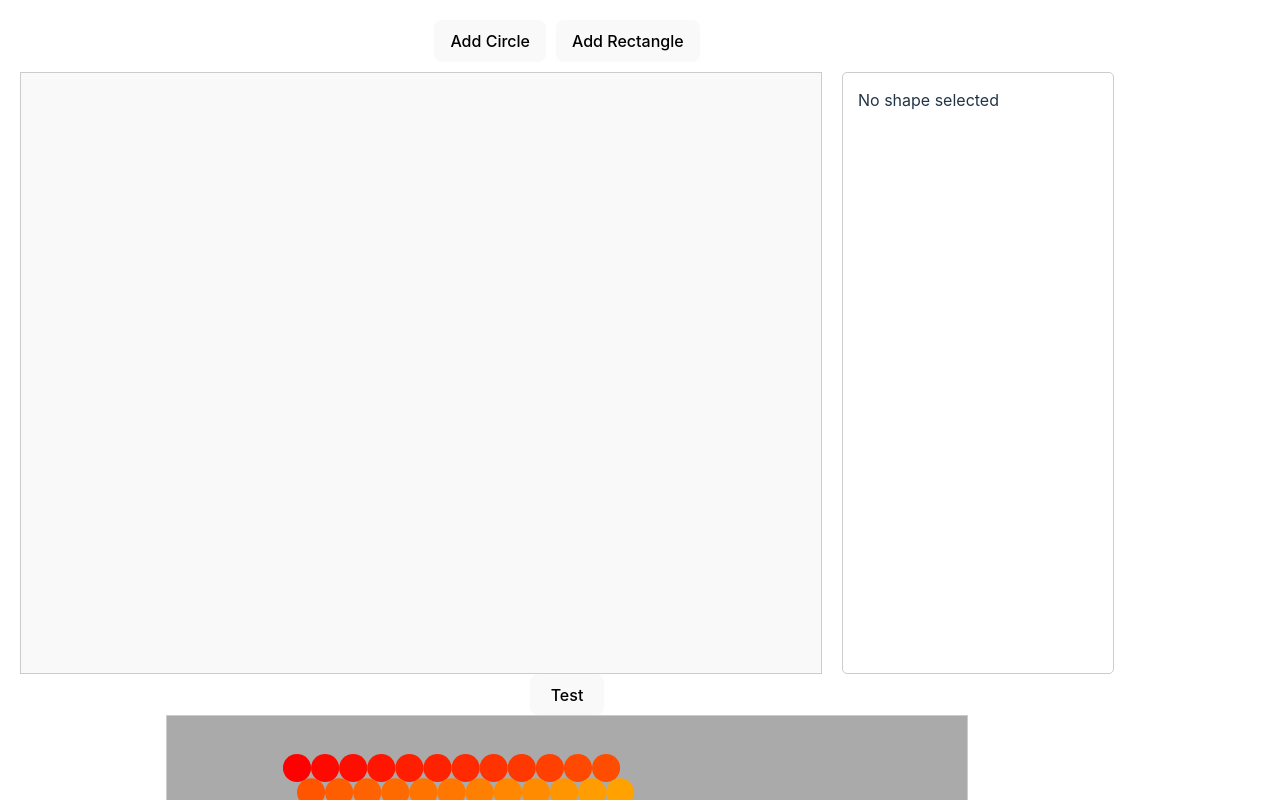
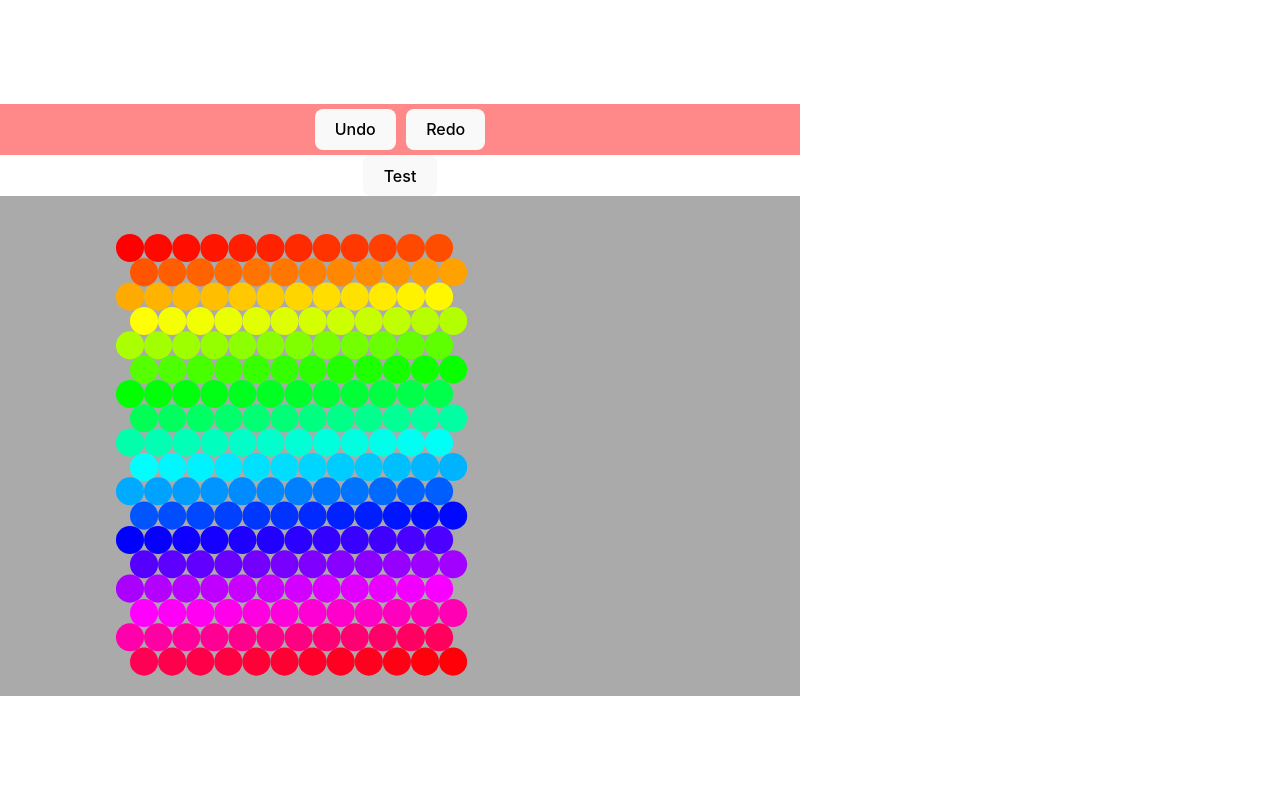
Before and after one commit to jeppewl/my-drawing-app-1, a React (Vite) app: page / in a window 1280 px wide. Shown: the top 800 px of the page. Built offline with nearby package versions, Linux system fonts and the light colour scheme.

Commit message:
ny app, opdeling i components, specialiseret toolbar

```diff
--- a/src/App.tsx
+++ b/src/App.tsx
@@ -56,7 +56,15 @@ const App = () => {
           />
         }
       </div>
-      <BeadCanvas />
+      {/* <div
+        style={{
+          display: "flex",
+          flexDirection: "column",
+          alignItems: "center",
+        }}
+      >
+        <BeadCanvas />
+      </div> */}
     </div>
   );
 };
--- /dev/null
+++ b/src/BeadApp.tsx
@@ -0,0 +1,81 @@
+import { useRef, useState } from "react";
+import BeadCanvas from "./components/BeadCanvas";
+import { mapToHueGradient } from "./utils/colorUtils";
+import { PaintChange } from "./types/paintchange";
+import BeadToolbar from "./components/BeadToolbar";
+
+const BeadApp = () => {
+  const rowLength = 12;
+  const rows = 18;
+  const dotCount = rowLength * rows;
+
+  const [hexArr, setHexArr] = useState(() => {
+    const arr = Array.from({ length: dotCount }, (_, i) =>
+      mapToHueGradient(i * (100 / dotCount), 0, 100),
+    );
+
+    return arr;
+  });
+
+  const undoStack = useRef<PaintChange[][]>([]);
+  const redoStack = useRef<PaintChange[][]>([]);
+
+  const handleUndo = (e: React.MouseEvent) => {
+    const stroke = undoStack.current.pop();
+    if (!stroke) return;
+
+    redoStack.current.push(stroke);
+
+    setHexArr((prev) => {
+      const next = [...prev];
+
+      stroke.forEach((change) => {
+        next[change.id] = change.prevColor;
+      });
+
+      return next;
+    });
+  };
+
+  const handleRedo = (e: React.MouseEvent) => {
+    const stroke = redoStack.current.pop();
+    if (!stroke) return;
+
+    undoStack.current.push(stroke);
+
+    setHexArr((prev) => {
+      const next = [...prev];
+
+      stroke.forEach((change) => {
+        next[change.id] = change.newColor;
+      });
+
+      return next;
+    });
+  };
+
+  return (
+    <div className="app">
+      <div
+        style={{
+          display: "flex",
+          flexDirection: "column",
+          alignItems: "center",
+        }}
+      >
+        <BeadToolbar handleUndo={handleUndo} handleRedo={handleRedo} />
+        <BeadCanvas
+          rowLength={rowLength}
+          rows={rows}
+          dotCount={dotCount}
+          hexArr={hexArr}
+          setHexArr={setHexArr}
+          undoStack={undoStack}
+          redoStack={redoStack}
+        />
+      </div>
+    </div>
+  );
+};
+
+export default BeadApp;
--- a/src/components/BeadCanvas.tsx
+++ b/src/components/BeadCanvas.tsx
@@ -1,38 +1,28 @@
 import React, { useRef, useState } from "react";
 import { mapToHueGradient, sin60 } from "../utils/colorUtils";
+import { PaintChange } from "../types/paintchange";
 
-const BeadCanvas: React.FC = () => {
+const BeadCanvas: React.FC<{
+  rowLength: number;
+  rows: number;
+  dotCount: number;
+  hexArr: string[];
+  setHexArr: React.Dispatch<React.SetStateAction<string[]>>;
+  undoStack: React.MutableRefObject<PaintChange[][]>;
+  redoStack: React.MutableRefObject<PaintChange[][]>;
+}> = ({ rowLength, rows, dotCount, hexArr, setHexArr, undoStack, redoStack }) => {
   const isDragging = useRef(false);
   const touchedCircle = useRef<number | null>(null);
   const startPos = useRef({ x: 0, y: 0 });
 
-  const rowLength = 12;
-  const rows = 18;
-  const dotCount = rowLength * rows;
   const beadIds = Array.from({ length: dotCount }, (_, i) => i + 0);
-
-  const [hexArr, setHexArr] = useState(() => {
-    const arr = Array.from({ length: dotCount }, (_, i) =>
-      mapToHueGradient(i * (100 / dotCount), 0, 100),
-    );
-
-    return arr;
-  });
 
   const rad = 14.048;
   const startY = 52;
   const startX = 130;
 
-  const undoStack = useRef<PaintChange[][]>([]);
-  const redoStack = useRef<PaintChange[][]>([]);
   const currentStroke = useRef<PaintChange[]>([]);
   const visitedInStroke = useRef<Set<number>>(new Set());
-
-  type PaintChange = {
-    id: number;
-    prevColor: string;
-    newColor: string;
-  };
 
   function getRowFromI(i: number): number {
     return Math.floor(i / rowLength);
@@ -108,40 +98,6 @@ const BeadCanvas: React.FC = () => {
     });
   }
 
-  const handleUndo = (e: React.MouseEvent) => {
-    const stroke = undoStack.current.pop();
-    if (!stroke) return;
-
-    redoStack.current.push(stroke);
-
-    setHexArr((prev) => {
-      const next = [...prev];
-
-      stroke.forEach((change) => {
-        next[change.id] = change.prevColor;
-      });
-
-      return next;
-    });
-  };
-
-  const handleRedo = (e: React.MouseEvent) => {
-    const stroke = redoStack.current.pop();
-    if (!stroke) return;
-
-    undoStack.current.push(stroke);
-
-    setHexArr((prev) => {
-      const next = [...prev];
-
-      stroke.forEach((change) => {
-        next[change.id] = change.newColor;
-      });
-
-      return next;
-    });
-  };
-
   return (
     <>
       <button onClick={() => console.log(getStartX(9))}>Test</button>
@@ -166,10 +122,6 @@ const BeadCanvas: React.FC = () => {
           </React.Fragment>
         ))}
       </svg>
-      <div>
-        <button onClick={(e) => handleUndo(e)}>Undo</button>
-        <button onClick={(e) => handleRedo(e)}>Redo</button>
-      </div>
     </>
   );
 };
--- /dev/null
+++ b/src/components/BeadToolbar.tsx
@@ -0,0 +1,26 @@
+import React from "react";
+
+const BeadToolbar: React.FC<{
+  handleUndo: (e: React.MouseEvent) => void;
+  handleRedo: (e: React.MouseEvent) => void;
+}> = ({ handleUndo, handleRedo }) => {
+  return (
+    <div
+      style={{
+        boxSizing: "border-box",
+        background: "#f88",
+        width: "800px",
+        justifyContent: "center",
+        display: "flex",
+        flexDirection: "row",
+        padding: "5px",
+        gap: "10px",
+      }}
+    >
+      <button onClick={(e) => handleUndo(e)}>Undo</button>
+      <button onClick={(e) => handleRedo(e)}>Redo</button>
+    </div>
+  );
+};
+
+export default BeadToolbar;
--- a/src/main.tsx
+++ b/src/main.tsx
@@ -2,9 +2,10 @@ import { StrictMode } from "react";
 import { createRoot } from "react-dom/client";
 import "./index.css";
 import App from "./App";
+import BeadApp from "./BeadApp";
 
 createRoot(document.getElementById("root")!).render(
   <StrictMode>
-    <App />
-  </StrictMode>
+    <BeadApp />
+  </StrictMode>,
 );
--- /dev/null
+++ b/src/types/paintchange.ts
@@ -0,0 +1,5 @@
+export type PaintChange = {
+  id: number;
+  prevColor: string;
+  newColor: string;
+};
```
